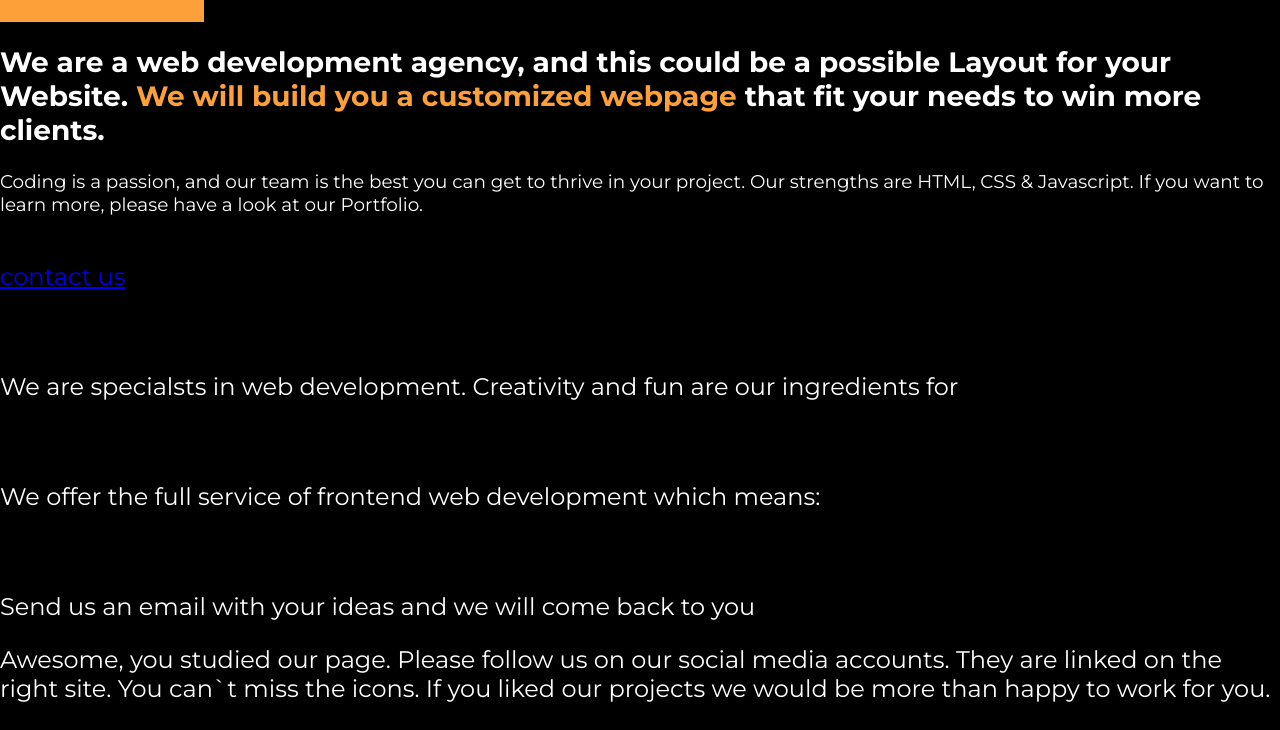
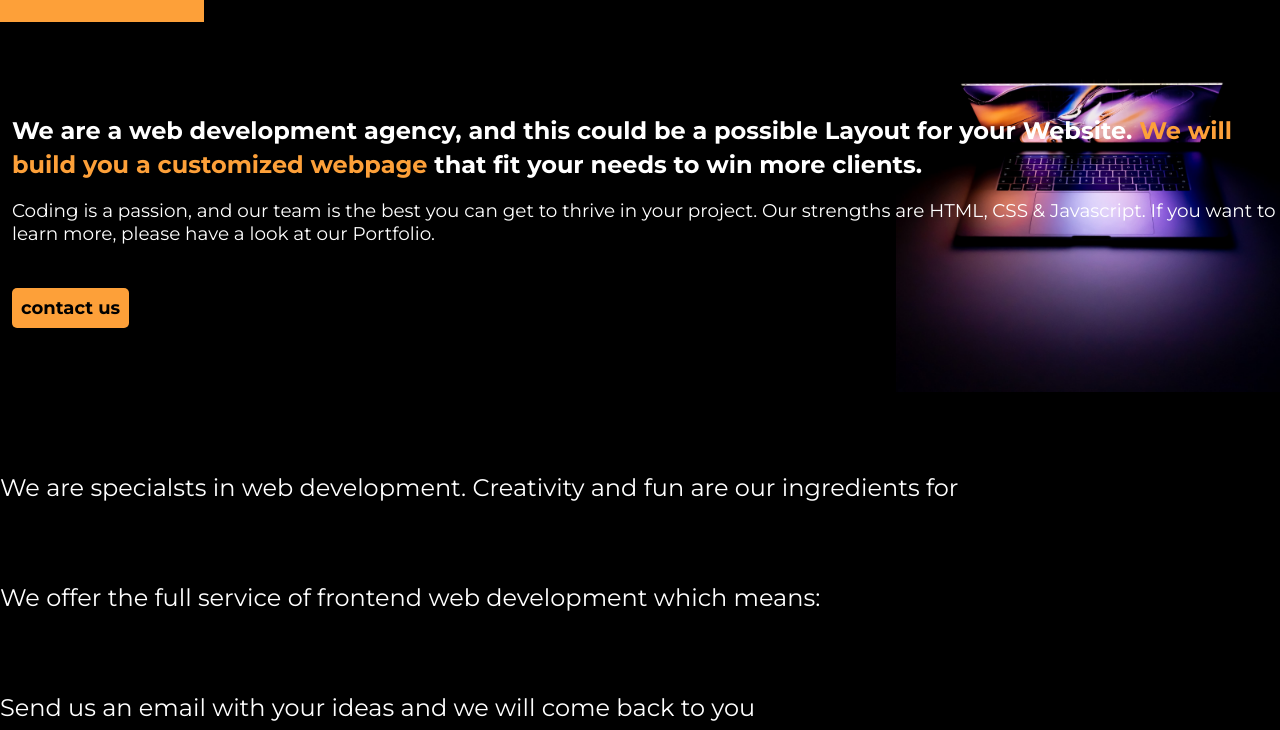
Before and after one commit to uwejettkant/marketing-website, a website built with Parcel: page src/index.html in a window 1280 px wide. Shown: the part 54-784 px from the top of the page. Built offline with nearby package versions, Linux system fonts and the light colour scheme.

Commit message:
added background image + styling
Signed-off-by: Uwe Jettkant <uj@macbook-pro.betahaushh.lan>

```diff
--- a/src/index.html
+++ b/src/index.html
@@ -13,7 +13,7 @@
       src="https://kit.fontawesome.com/8fe048c345.js"
       crossorigin="anonymous"
     ></script>
-    <title>online-marketing-website</title>
+    <title>web-development-agency</title>
   </head>
   <body>
     <header class="header main__grid">
@@ -48,7 +48,7 @@
           <span class="bold">We will build you a customized webpage</span> that
           fit your needs to win more clients.
         </h1>
-        <p class="intro">
+        <p class="subtitle">
           Coding is a passion, and our team is the best you can get to thrive in
           your project. Our strengths are HTML, CSS & Javascript. If you want to
           learn more, please have a look at our Portfolio.
--- a/src/scss/_utils.scss
+++ b/src/scss/_utils.scss
@@ -7,11 +7,6 @@
   color: #000;
 }
 
-.intro {
-  font-size: 1.15rem;
-  margin-bottom: 2.5em;
-}
-
 .pstyle {
   margin-top: 0;
 }
--- /dev/null
+++ b/src/scss/components/_imageSection.scss
@@ -0,0 +1,42 @@
+.image__part {
+  background-image: url('../../src/img/laptop-hero.jpg');
+  grid-column: 1 / 3;
+  padding: 3em 0;
+  background-size: 30%;
+  background-position: right bottom;
+  background-repeat: no-repeat;
+  background-color: #000;
+  color: #fff;
+  padding-left: 0.5em;
+}
+
+.image__part > * {
+  grid-column: 2 / -2;
+}
+
+.subtitle {
+  font-size: 1.15rem;
+  margin-bottom: 2.5em;
+}
+
+.btn {
+  text-decoration: none;
+  background-color: #fda039;
+  justify-self: start;
+  padding: 0.5em;
+  border-radius: 5px;
+  color: #000;
+  font-weight: 700;
+  font-size: 1.125rem;
+}
+
+.btn:hover,
+.btn:focus {
+  background-color: white;
+}
+
+.title {
+  font-size: 1.5rem;
+  line-height: 1.4;
+  margin-bottom: 0;
+}
--- a/src/scss/styles.scss
+++ b/src/scss/styles.scss
@@ -3,3 +3,4 @@
 @import 'colors';
 @import './components/header';
 @import './components/navigation';
+@import './components/imageSection';
```
Also changed, not shown: src/img/hero-bg.jpg (deleted), src/img/laptop-hero.jpg (added).
